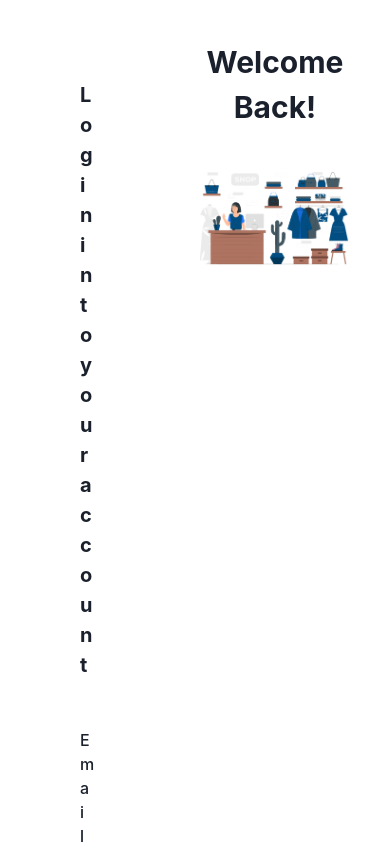
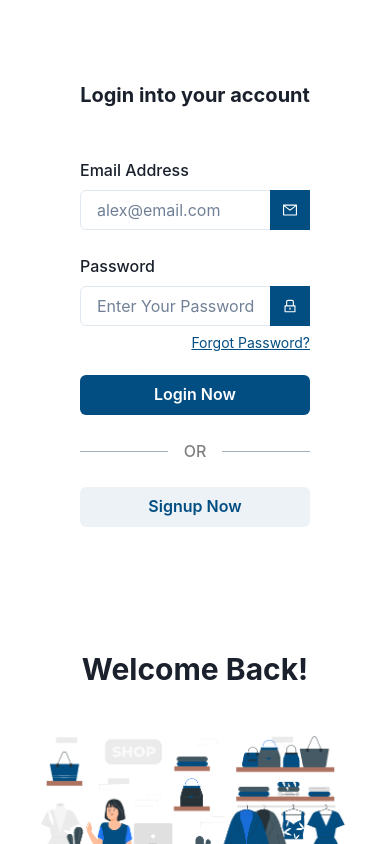
Before and after one commit to owii8247/explore_and_do, a React (Create React App) app: page / in a window 390 px wide. Shown: the top 844 px of the page. Built offline with nearby package versions, Linux system fonts and the light colour scheme.

Commit message:
responsive for all screens

```diff
--- a/src/Pages/Login.jsx
+++ b/src/Pages/Login.jsx
@@ -25,8 +25,8 @@ function Login() {
 
     return (
         <>
-            <Flex>
-                <Box w={"40%"} p={20} bg={"white"}>
+            <Flex flexWrap="wrap" justifyContent="center">
+                <Box p={20} bg={"white"} width={{ base: "100%", sm: "45%", md: "40%" }}>
                     <FormControl onSubmit={handleSubmit}>
                         {isLoginMode ? (<><Text fontSize='xl' fontWeight={"bold"}>Login into your account</Text></>) : (<><Text fontSize='xl' fontWeight={"bold"}>Create your account</Text></>)}
                         <br /><br />
@@ -118,7 +118,7 @@ function Login() {
                         </Button>
                     </FormControl>
                 </Box>
-                <Box w={"60%"} p={10}>
+                <Box  p={10} width={{ base: "100%", sm: "45%", md: "55%" }}>
                     {isLoginMode ? <>
                         <Text fontSize='3xl' fontWeight={"bold"} mb={10} >Welcome Back!</Text>
                         <Image src={login} /></> : <><Image p={10} src={signup} /></>}
```
